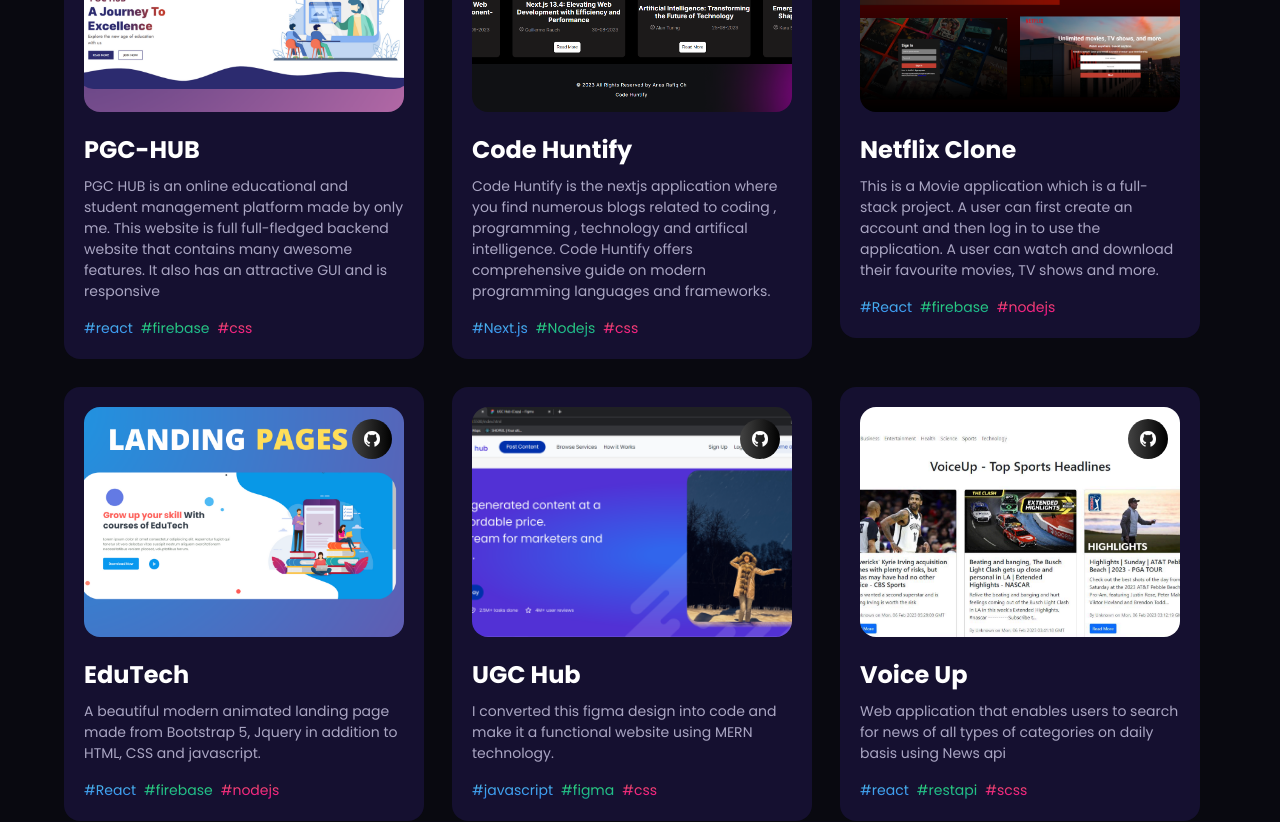
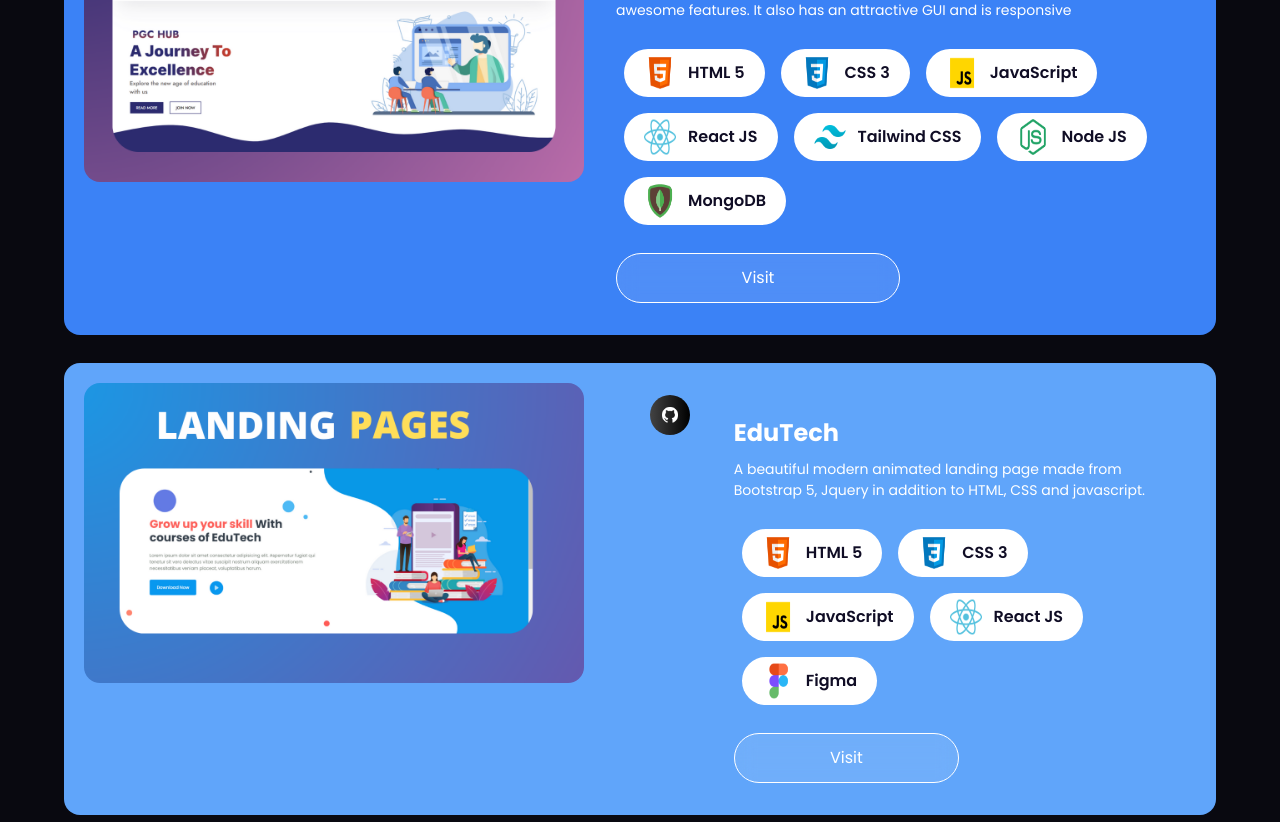
Before and after one commit to Anasch113/anasch, a React (Vite) app: page / in a window 1280 px wide. Shown: the part 4300-5122 px from the top of the page. Built offline with nearby package versions, Linux system fonts and the light colour scheme.

Commit message:
commit may 3 2024

```diff
--- a/src/components/Contact.jsx
+++ b/src/components/Contact.jsx
@@ -67,11 +67,11 @@
 
   return (
     <div
-      className={`xl:mt-12 flex xl:flex-row flex-col-reverse gap-10 overflow-hidden`}
+      className={`xl:mt-12 flex xl:flex-row flex-col-reverse gap-10 overflow-hidden items-center justify-center`}
     >
       <motion.div
         variants={slideIn("left", "tween", 0.2, 1)}
-        className='flex-[0.75] bg-white p-8 rounded-3xl justify-center'
+        className='flex-[0.75] bg-white p-8 rounded-3xl justify-center '
       >
 
         <p className="sm:text-[18px] text-[14px] text-gray-dark uppercase tracking-wider">Get in touch</p>
@@ -158,7 +158,7 @@
 
           </button>
         </form>
-        <div className="absolute top-[580px] left-[600px] z-50">
+        <div className="absolute top-[580px] left-[600px]  z-50 ">
           <img className="w-60 h-60" src="/3d-laptop-boy.png" alt="" />
         </div>
 
--- a/src/components/Works.jsx
+++ b/src/components/Works.jsx
@@ -1,5 +1,5 @@
 import React from "react";
-import {Tilt} from "react-tilt";
+import { Tilt } from "react-tilt";
 import { motion } from "framer-motion";
 
 import { styles } from "../styles";
@@ -12,9 +12,10 @@
   index,
   name,
   description,
-  tags,
+  techs,
   image,
   source_code_link,
+  bgColor
 }) => {
   return (
     <motion.div variants={fadeIn("up", "spring", index * 0.5, 0.75)}>
@@ -24,15 +25,20 @@
           scale: 1,
           speed: 450,
         }}
-        className='bg-tertiary p-5 rounded-2xl sm:w-[360px] w-full'
+        className={`flex gap-5 ${bgColor} p-5 rounded-2xl sm:w-full w-full sm:min-h-[400px]`}
       >
-        <div className='relative w-full h-[230px]'>
+
+        {/* 1st part */}
+        <div className=' relative w-full h-[400px]'>
+          <div className="w-[500px] h-[300px] ">
             <img
               src={image}
               alt='project_image'
               className='object-cover rounded-2xl'
               style={{ width: '100%', height: '100%' }}
             />
+          </div>
+
 
           <div className='absolute inset-0 flex justify-end m-3 card-img_hover'>
             <div
@@ -48,20 +54,29 @@
           </div>
         </div>
 
+
+        {/* 2nd part */}
+        <div className="p-3 flex flex-col gap-5">
+
           <div className='mt-5'>
             <h3 className='text-white font-bold text-[24px]'>{name}</h3>
-          <p className='mt-2 text-secondary text-[14px]'>{description}</p>
+            <p className='mt-2 text-white text-[14px]'>{description}</p>
           </div>
 
-        <div className='mt-4 flex flex-wrap gap-2'>
-          {tags.map((tag) => (
-            <p
-              key={`${name}-${tag.name}`}
-              className={`text-[14px] ${tag.color}`}
-            >
-              #{tag.name}
-            </p>
-          ))}
+          <div className='w-full flex flex-wrap p-2 gap-4  '>
+
+
+            {
+              techs.map((tech, index) => (
+                <span key={index} className='flex items-center justify-center gap-3  px-5 py-1 rounded-full bg-white '>
+                  <img className='w-8 h-10' src={tech.icon} alt="html" />
+                  <p className='text-black-100 font-semibold  '>{tech.name}</p>
+                </span>
+              ))
+            }
+
+          </div>
+          <button className="glass-button-2">Visit</button>
         </div>
       </Tilt>
     </motion.div>
@@ -79,7 +94,7 @@
       <div className='w-full flex'>
         <motion.p
           variants={fadeIn("", "", 0.1, 1)}
-          className='mt-3 text-secondary text-[17px] max-w-3xl leading-[30px]'
+          className='mt-3 text-white text-[17px] max-w-3xl leading-[30px]'
         >
           Following projects showcases my skills and experience through
           real-world examples of my work. Each project is briefly described with
@@ -89,7 +104,7 @@
         </motion.p>
       </div>
 
-      <div className='mt-20 flex flex-wrap gap-7'>
+      <div className='mt-20 flex flex-col gap-7 w-full'>
         {projects.map((project, index) => (
           <ProjectCard key={`project-${index}`} index={index} {...project} />
         ))}
--- a/src/constants/index.js
+++ b/src/constants/index.js
@@ -219,190 +219,143 @@
     name: "PGC-HUB",
     description:
       "PGC HUB is an online educational and student management platform made by only me. This website is full full-fledged backend website that contains many awesome features. It also has an attractive GUI and is responsive",
-      tags: [
+      techs: [
         {
-          name: "react",
-          color: "blue-text-gradient",
+          name: "HTML 5",
+          icon: html,
         },
         {
-          name: "firebase",
-          color: "green-text-gradient",
+          name: "CSS 3",
+          icon: css,
         },
         {
-          name: "css",
-          color: "pink-text-gradient",
+          name: "JavaScript",
+          icon: javascript,
         },
+
+        {
+          name: "React JS",
+          icon: reactjs,
+        },
+        {
+          name: "Tailwind CSS",
+          icon: tailwind,
+        },
+        {
+          name: "Node JS",
+          icon: nodejs,
+        },
+        {
+          name: "MongoDB",
+          icon: mongodb,
+        },
+
       ],
     image: pgc1,
     source_code_link: "https://github.com/Anasch113/CODSOFT/tree/main/pgc-hub-project",
+    bgColor: 'bg-blue-500',
   },
-    {
-      name: "Code Huntify",
-      description:
-        "Code Huntify is the nextjs application where you find numerous blogs related to coding , programming , technology and artifical intelligence. Code Huntify offers comprehensive guide on modern programming languages and frameworks.",
-      tags: [
-        {
-          name: "Next.js",
-          color: "blue-text-gradient",
-        },
-        {
-          name: "Nodejs",
-          color: "green-text-gradient",
-        },
-        {
-          name: "css",
-          color: "pink-text-gradient",
-        },
-      ],
-      image: codeh7,
-      source_code_link: "https://github.com/Anasch113/codehuntify",
-    },
-    {
-      name: "Netflix Clone",
-      description:
-        "This is a Movie application which is a full-stack project. A user can first create an account and then log in to use the application. A user can watch and download their favourite movies, TV shows and more.",
-      tags: [
-        {
-          name: "React",
-          color: "blue-text-gradient",
-        },
-        {
-          name: "firebase",
-          color: "green-text-gradient",
-        },
-        {
-          name: "nodejs",
-          color: "pink-text-gradient",
-        },
-      ],
-      image: netflix,
-      source_code_link: "https://github.com/Anasch113/Netflix-clone",
-    },
+
+
   {
     name: "EduTech",
     description:
       "A beautiful modern animated landing page made from Bootstrap 5, Jquery in addition to HTML, CSS and javascript.",
-      tags: [
+    techs: [
       {
-          name: "React",
-          color: "blue-text-gradient",
+        name: "HTML 5",
+        icon: html,
       },
       {
-          name: "firebase",
-          color: "green-text-gradient",
+        name: "CSS 3",
+        icon: css,
       },
       {
-          name: "nodejs",
-          color: "pink-text-gradient",
+        name: "JavaScript",
+        icon: javascript,
       },
+
+      {
+        name: "React JS",
+        icon: reactjs,
+      },
+      {
+        name: "Figma",
+        icon: figma,
+      },
+
     ],
     image: edu1,
     source_code_link: "https://github.com/Anasch113/TechnoHacks-Intern/tree/main/Registration-Form/src",
+    bgColor: 'bg-blue-400',
   },
-    {
-      name: "UGC Hub",
-      description:
-        "I converted this figma design into code and make it a functional website using MERN technology. ",
-      tags: [
-        {
-          name: "javascript",
-          color: "blue-text-gradient",
-        },
-        {
-          name: "figma",
-          color: "green-text-gradient",
-        },
-        {
-          name: "css",
-          color: "pink-text-gradient",
-        },
-      ],
-      image: ugc,
-      source_code_link: "https://github.com/Anasch113/UGChub",
-    },
-    {
-      name: "Voice Up",
-      description:
-        "Web application that enables users to search for news of all types of categories on daily basis using News api",
-      tags: [
-        {
-          name: "react",
-          color: "blue-text-gradient",
-        },
-        {
-          name: "restapi",
-          color: "green-text-gradient",
-        },
-        {
-          name: "scss",
-          color: "pink-text-gradient",
-        },
-      ],
-      image: voiceup,
-      source_code_link: "https://github.com/Anasch113/VoiceUp-React",
-    },
+
+
   {
     name: "Shopix",
     description:
       "A modern full dynamic e-commerce application that holds all the functionalities of e-commerce website.",
-      tags: [
+      techs: [
         {
-          name: "mern",
-          color: "blue-text-gradient",
+          name: "HTML 5",
+          icon: html,
         },
         {
-          name: "javascript",
-          color: "green-text-gradient",
+          name: "CSS 3",
+          icon: css,
         },
         {
-          name: "strapi",
-          color: "pink-text-gradient",
+          name: "JavaScript",
+          icon: javascript,
         },
+
+        {
+          name: "React JS",
+          icon: reactjs,
+        },
+
+        {
+          name: "Nodejs",
+          icon: nodejs,
+        },
+        {
+          name: "Tailwind CSS",
+          icon: tailwind,
+        },
+
       ],
     image: webdesign,
     source_code_link: "https://github.com/Anasch113/Shopix.Mern.client",
+    bgColor: 'bg-purple-700',
   },
-    {
-      name: "ARC Sports",
-      description:
-        "A modern sports website that allows user to watch their favourite sports events and keeps up to date with them",
-      tags: [
-        {
-          name: "nodejs",
-          color: "blue-text-gradient",
-        },
-        {
-          name: "express",
-          color: "green-text-gradient",
-        },
-        {
-          name: "css",
-          color: "pink-text-gradient",
-        },
-      ],
-      image: arcsports,
-      source_code_link: "https://github.com/Anasch113/arcsports",
-    },
+
   {
     name: "iNoteCloud",
     description:
-        "MERN Stack application in which user can create account and then add, edit, delete and save notes in it's own account. " ,
-      tags: [
+      "MERN Stack application in which user can create account and then add, edit, delete and save notes in it's own account. ",
+    techs: [
       {
-          name: "mern",
-          color: "blue-text-gradient",
+        name: "HTML 5",
+        icon: html,
       },
       {
-          name: "css",
-          color: "green-text-gradient",
+        name: "CSS 3",
+        icon: css,
       },
       {
-          name: "rest api",
-          color: "pink-text-gradient",
+        name: "JavaScript",
+        icon: javascript,
       },
+
+      {
+        name: "React JS",
+        icon: reactjs,
+      },
+
     ],
     image: iNoteCloud,
     source_code_link: "https://github.com/Anasch113/Shopix.Mern.client",
+    bgColor: 'bg-gray-200',
   }
 ];
 
@@ -424,4 +377,4 @@
 
 
 
-  export { services, technologies, experiences, testimonials, projects,socialLinks };
+export { services, technologies, experiences, testimonials, projects, socialLinks };
--- a/src/index.css
+++ b/src/index.css
@@ -131,6 +131,21 @@
   border: none;
   cursor: pointer;
   transition: background-color 0.3s ease, backdrop-filter 0.3s ease;
+}
+.glass-button-2 {
+  padding: 12px 12px;
+  border-radius: 9999px;
+  color: #FFFFFF;
+  /* Yellow color */
+  background-color: rgba(255, 255, 255, 0.1);
+  /* Semi-transparent white */
+  backdrop-filter: blur(10px);
+  /* Blur effect */
+  border: none;
+  cursor: pointer;
+  transition: background-color 0.3s ease, backdrop-filter 0.3s ease;
+  width: 50%;
+border: 1px solid white;
 }
 
 .glass-button:hover {
```
Lines whose indentation alone changed are shown as unchanged.
